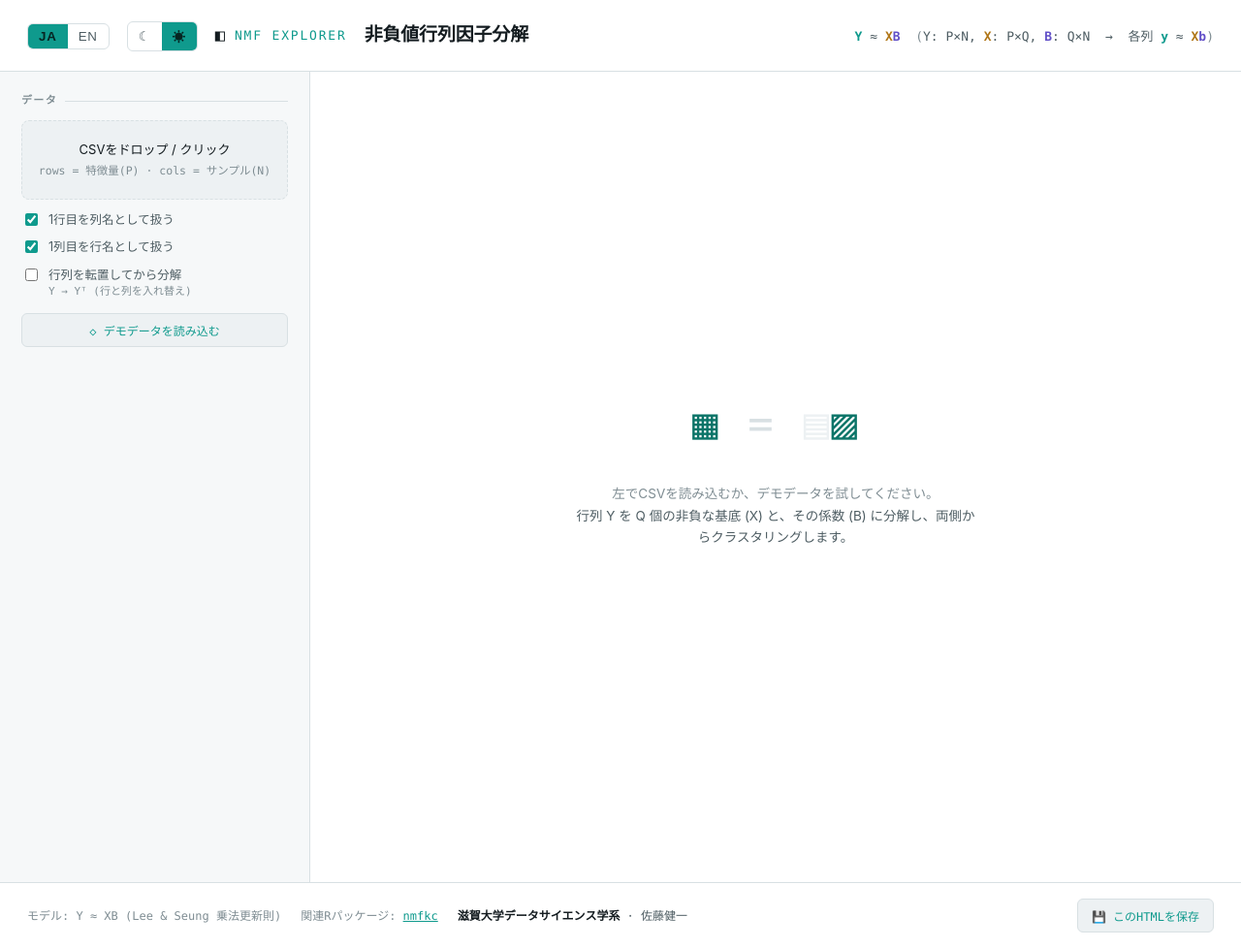
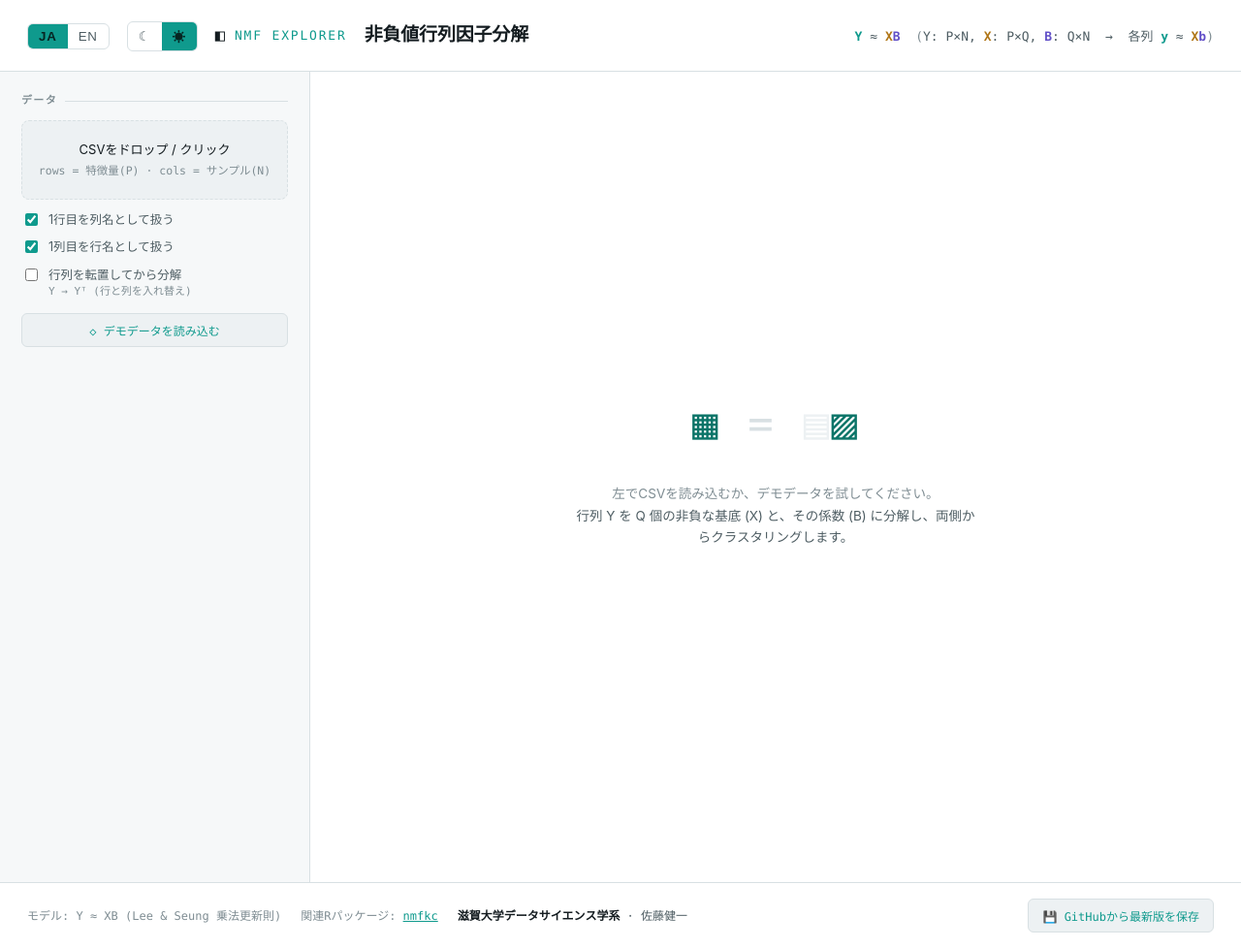
Before and after one commit to ksatohds/ksatohds.github.io, a Jekyll site: the page html_app/nmf_app.html, which Jekyll copies as it is, in a window 1280 px wide. Shown: the whole page at 97% size. Built offline with Jekyll 4.4.1, drawn with Linux system fonts in a browser that asks for light colours.

Commit message:
20260704 relabel save button to 'Get Latest HTML from GitHub'
Co-Authored-By: Claude Opus 4.8 (1M context) <noreply@anthropic.com>

```diff
--- a/html_app/class_tree.html
+++ b/html_app/class_tree.html
@@ -202,7 +202,7 @@
 <footer>
   <span class="credit" data-i18n-html="f_model">CART (Gini) · 分類木</span>
   <span class="credit"><b data-i18n="f_org">滋賀大学データサイエンス学系</b> · <span data-i18n="f_name">佐藤健一</span></span>
-  <button class="dl" id="saveApp" style="margin-left:auto" data-i18n="save_app">💾 このHTMLを保存</button>
+  <button class="dl" id="saveApp" style="margin-left:auto" data-i18n="save_app">💾 GitHubから最新版を保存</button>
 </footer>
 
 <div class="toast" id="toast"></div>
@@ -233,7 +233,7 @@ const I18N={
     hint:'CART（Gini基準）で分類木を構築します。計算はすべてブラウザ内で完結し、データは外部送信されません。',
     ph_main:'左でCSVを読み込むか、デモデータ (iris) を試してください。',
     ph_sub:'目的変数（カテゴリ）と説明変数を選び、CART分類木を構築します。葉ノードにはクラス別の構成が棒グラフで表示されます。',
-    f_model:'CART (Gini) · 分類木', save_app:'💾 このHTMLを保存',
+    f_model:'CART (Gini) · 分類木', save_app:'💾 GitHubから最新版を保存',
     f_org:'滋賀大学データサイエンス学系', f_name:'佐藤健一',
     m_acc:'正解率', m_nodes:'ノード数', m_leaves:'葉の数', m_depth:'深さ', m_n:'標本数',
     sec_tree:'分類木', sec_tree_d:'各分岐は条件を満たすと左（Yes）へ進みます。葉ノードの棒グラフはクラス構成、下の数字は標本数です。',
@@ -269,7 +269,7 @@ const I18N={
     hint:'Builds a CART classification tree (Gini). Everything runs in your browser; no data is uploaded.',
     ph_main:'Load a CSV on the left, or try the demo data (iris).',
     ph_sub:'Choose a categorical target and features to build a CART tree. Each leaf shows its class composition as a bar chart.',
-    f_model:'CART (Gini) · classification tree', save_app:'💾 Save this HTML',
+    f_model:'CART (Gini) · classification tree', save_app:'💾 Get Latest HTML from GitHub',
     f_org:'Faculty of Data Science, Shiga University', f_name:'Kenichi Satoh',
     m_acc:'Accuracy', m_nodes:'Nodes', m_leaves:'Leaves', m_depth:'Depth', m_n:'Samples',
     sec_tree:'Classification tree', sec_tree_d:'At each split, samples meeting the condition go left (Yes). Leaf bar charts show class composition; the number below is the sample count.',
--- a/html_app/nmf_app.html
+++ b/html_app/nmf_app.html
@@ -244,7 +244,7 @@
   <span data-i18n-html="f_model">モデル: Y ≈ XB (Lee &amp; Seung 乗法更新則)</span>
   <span><span data-i18n="f_pkg">関連Rパッケージ: </span><a href="https://ksatohds.github.io/nmfkc/" target="_blank" rel="noopener">nmfkc</a></span>
   <span class="credit"><b data-i18n="f_org">滋賀大学データサイエンス学系</b> · <span data-i18n="f_name">佐藤健一</span></span>
-  <button class="dl" id="saveApp" style="margin-left:auto" data-i18n="save_app">💾 このHTMLを保存</button>
+  <button class="dl" id="saveApp" style="margin-left:auto" data-i18n="save_app">💾 GitHubから最新版を保存</button>
 </footer>
 
 <div class="toast" id="toast"></div>
@@ -277,7 +277,7 @@ const I18N={
     ph_main:'左でCSVを読み込むか、デモデータを試してください。',
     ph_sub:'行列 Y を Q 個の非負な基底 (X) と、その係数 (B) に分解し、両側からクラスタリングします。',
     f_model:'モデル: Y ≈ XB (Lee &amp; Seung 乗法更新則)',
-    f_pkg:'関連Rパッケージ: ', f_org:'滋賀大学データサイエンス学系', f_name:'佐藤健一', save_app:'💾 このHTMLを保存',
+    f_pkg:'関連Rパッケージ: ', f_org:'滋賀大学データサイエンス学系', f_name:'佐藤健一', save_app:'💾 GitHubから最新版を保存',
     m_iters:'反復', m_size:'サイズ',
     c_conv:'収束曲線', c_conv_d:'反復ごとの残差平方和。単調減少していれば正常に収束しています。',
     c_X:'基底行列', c_X_d_base:'各列が1つの基底パターン', c_X_d_norm:'（列和=1・確率分布）', c_X_d_end:'。',
@@ -326,7 +326,7 @@ const I18N={
     ph_main:'Load a CSV on the left, or try the demo data.',
     ph_sub:'Factorize Y into Q non-negative bases (X) and coefficients (B), then cluster from both sides.',
     f_model:'model: Y ≈ XB (Lee &amp; Seung multiplicative update)',
-    f_pkg:'related R package: ', f_org:'Faculty of Data Science, Shiga University', f_name:'Kenichi Satoh', save_app:'💾 Save this HTML',
+    f_pkg:'related R package: ', f_org:'Faculty of Data Science, Shiga University', f_name:'Kenichi Satoh', save_app:'💾 Get Latest HTML from GitHub',
     m_iters:'iters', m_size:'size',
     c_conv:'Convergence curve', c_conv_d:'Residual sum of squares per iteration. A monotone decrease means it is converging.',
     c_X:'Basis matrix', c_X_d_base:'Each column is one basis pattern', c_X_d_norm:' (columns sum to 1; a distribution)', c_X_d_end:'.',
```
